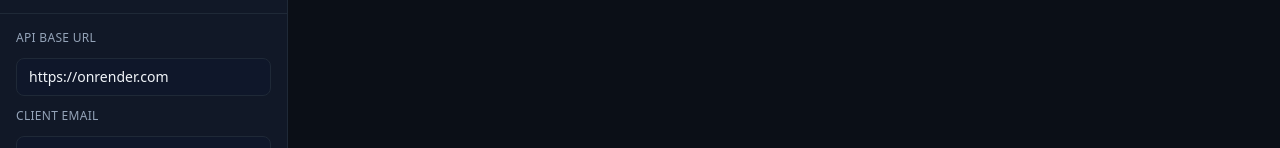
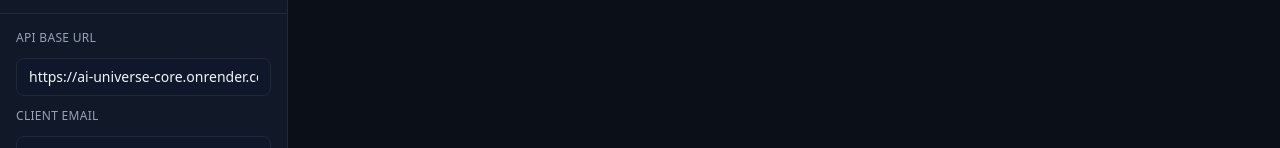
Before and after one commit to HyperStrik/ai-universe-core, a website: page index.html in a window 1280 px wide. Shown: the part 270-418 px from the top of the page. Drawn offline with nearby package versions, Linux system fonts and the light colour scheme; no server answers.

Commit message:
Update render URL to ai-universe-core

```diff
--- a/index.html
+++ b/index.html
@@ -69,7 +69,7 @@
 
       <div class="p-4 border-t border-edge space-y-3">
         <label class="block text-xs text-slate-400 uppercase tracking-wide">API Base URL</label>
-        <input id="apiBase" type="url" placeholder="https://onrender.com" class="w-full rounded-lg bg-slate-900 border border-edge px-3 py-2 text-sm focus:outline-none focus:ring-2 focus:ring-accent" />
+        <input id="apiBase" type="url" placeholder="https://ai-universe-core.onrender.com" class="w-full rounded-lg bg-slate-900 border border-edge px-3 py-2 text-sm focus:outline-none focus:ring-2 focus:ring-accent" />
         <label class="block text-xs text-slate-400 uppercase tracking-wide">Client Email</label>
         <input id="userEmail" type="email" placeholder="user@company.com" class="w-full rounded-lg bg-slate-900 border border-edge px-3 py-2 text-sm focus:outline-none focus:ring-2 focus:ring-accent" />
         <label class="block text-xs text-slate-400 uppercase tracking-wide">Device Fingerprint</label>
@@ -251,7 +251,7 @@
   <div id="toastHost" class="fixed bottom-4 right-4 z-50 space-y-2"></div>
 
   <script>
-    const PRODUCTION_API_BASE = 'https://onrender.com';
+    const PRODUCTION_API_BASE = 'https://ai-universe-core.onrender.com';
 
     const STORAGE_KEYS = {
       apiBase: 'auc_api_base',
```
